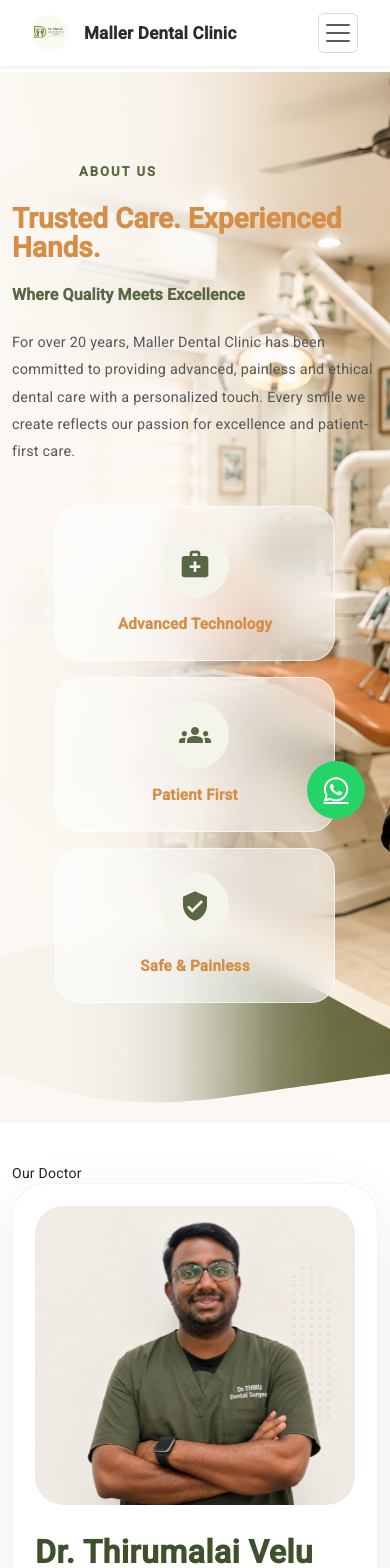
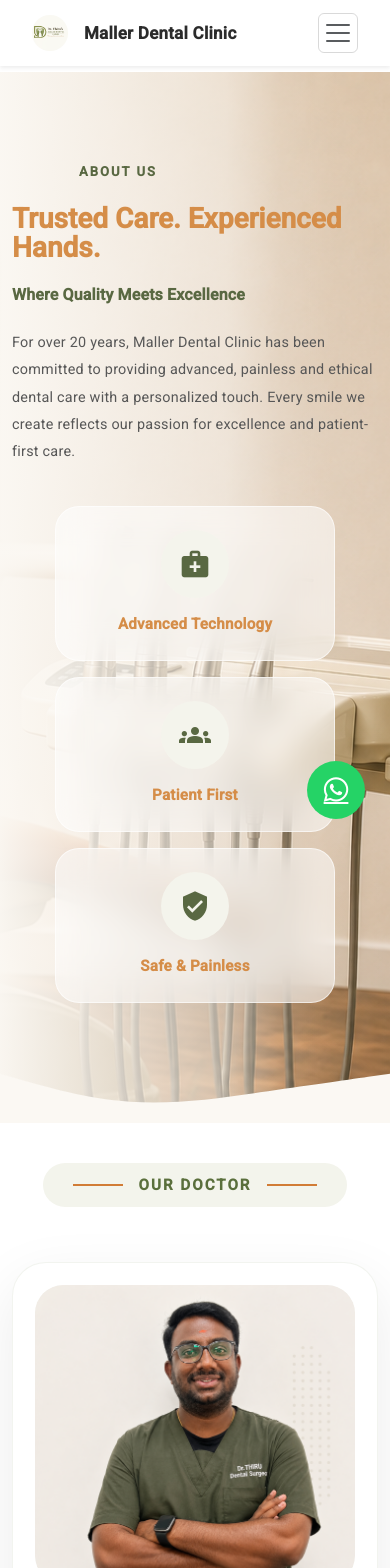
Before and after one commit to arasalakshmi/mallerdentalfrontend, an Angular app: page /about in a window 390 px wide. Shown: the top 1568 px of the page. Built offline with nearby package versions, Linux system fonts and the light colour scheme.

Commit message:
added blogd

```diff
--- a/src/app/core/page-hero/page-hero.component.scss
+++ b/src/app/core/page-hero/page-hero.component.scss
@@ -1,16 +1,7 @@
 /* ==========================================================
    SHARED HERO STYLES
 ========================================================== */
-.section-tag{
-    display:inline-block;
-    padding:8px 18px;
-    border-radius:50px;
-    background:#EDF2E5;
-    color:var(--primary);
-    font-weight:600;
-    font-size:.9rem;
-    margin-bottom:18px;
-}
+
 .hero-section {
   position: relative;
   overflow: hidden;
@@ -60,10 +51,10 @@
   background:
     linear-gradient(
       90deg,
-      rgba(251,248,243,.98) 0%,
-      rgba(251,248,243,.96) 18%,
-      rgba(251,248,243,.93) 32%,
-      rgba(251,248,243,.82) 45%,
+     rgba(251,248,243,.98) 0%,
+    //   rgba(251,248,243,.96) 18%,
+    //   rgba(251,248,243,.93) 32%,
+    //   rgba(251,248,243,.82) 45%,
       rgba(251,248,243,.55) 58%,
       rgba(251,248,243,.20) 72%,
       rgba(251,248,243,.05) 85%,
@@ -83,6 +74,8 @@
 
 .hero-home .hero-bg,
 .hero-standard .hero-image {
+    object-fit: cover;
+    object-position: center;
   animation: heroZoom 18s ease-in-out infinite alternate;
 }
 
@@ -770,6 +763,12 @@
   .hero-home h1 {
     font-size: 2.6rem;
   }
+  .hero-home .hero-bg {
+    object-position: 80% center;
+  }
+  .hero-about .hero-bg {
+    object-position: 80% center;
+  }
 
   .hero-home p {
     font-size: 1rem;
--- a/src/app/module/about/about.component.scss
+++ b/src/app/module/about/about.component.scss
@@ -1,5 +1,51 @@
 
+/*=========================================================
+  SECTION HEADING
+=========================================================*/
 
+.section-heading{
+
+    text-align:center;
+
+    margin-bottom:55px;
+}
+
+.section-heading .section-tag{
+
+    display:inline-flex;
+
+    align-items:center;
+
+    gap:16px;
+
+    padding:12px 30px;
+
+    background:#F3F4EC;
+
+    color:#5A6F3C;
+
+    border-radius:50px;
+
+    font-size:.95rem;
+
+    font-weight:700;
+
+    letter-spacing:2px;
+
+    text-transform:uppercase;
+}
+
+.section-heading .section-tag::before,
+.section-heading .section-tag::after{
+
+    content:"";
+
+    width:50px;
+
+    height:2px;
+
+    background:#D17C36;
+}
 /*=========================================================
   DOCTOR CARD
 =========================================================*/
--- a/src/app/module/about/about.data.ts
+++ b/src/app/module/about/about.data.ts
@@ -7,7 +7,7 @@ export const ABOUT_DATA = {
     description:
       'For over 20 years, Maller Dental Clinic has been committed to providing advanced, painless and ethical dental care with a personalized touch. Every smile we create reflects our passion for excellence and patient-first care.',
 
-    image: 'assets/images/homeImg/hero.png',
+    image: 'assets/images/abtImg/abthero.png',
     doctorImage: 'assets/images/homeImg/docImg.png',
 
     highlights: [
```
